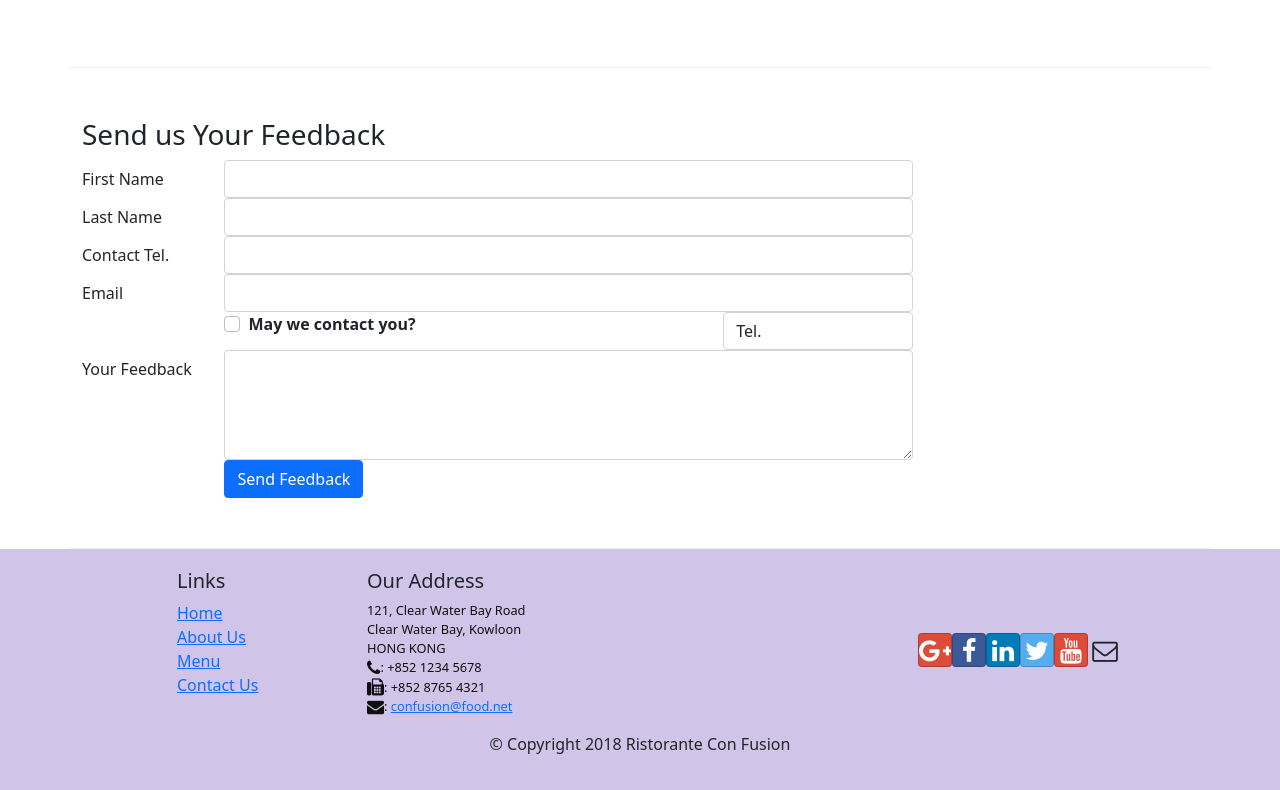
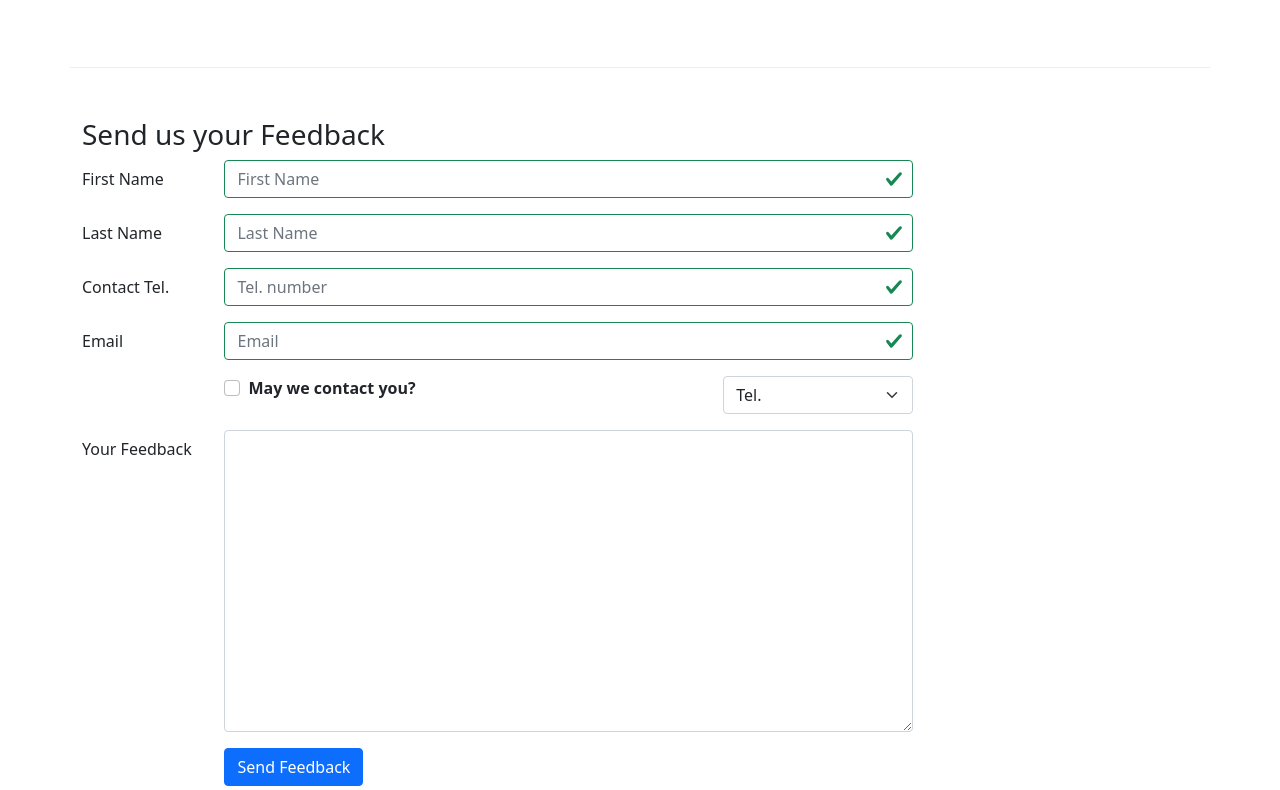
Before and after one commit to BuiTriThuc/ReactProject_FER, a React (Create React App) app: page /contactus in a window 1280 px wide. Shown: the part 810-1600 px from the top of the page. Built offline with nearby package versions, Linux system fonts and the light colour scheme.

Commit message:
Controlled Form Validation

```diff
--- a/src/components/ContactComponent.js
+++ b/src/components/ContactComponent.js
@@ -1,35 +1,100 @@
-import React from "react"
-import { Link } from "react-router-dom"
+import React, { Component } from "react";
+import {
+  Breadcrumb,
+  BreadcrumbItem,
+  Button,
+  Form,
+  FormGroup,
+  Label,
+  Input,
+  Col,
+  Row,
+  FormFeedback,
+} from "reactstrap";
+import { Link } from "react-router-dom";
 
-import { Breadcrumb, BreadcrumbItem, Button, Label, Col, Row } from "reactstrap"
-import { Formik, ErrorMessage, Form, Field } from "formik"
+class Contact extends Component {
+  constructor(props) {
+    super(props);
+    this.state = {
+      firstname: "",
+      lastname: "",
+      telnum: "",
+      email: "",
+      agree: false,
+      contactType: "Tel.",
+      message: "",
+      touched: {
+        firstname: false,
+        lastname: false,
+        telnum: false,
+        email: false,
+      },
+    };
 
-export default function Contact() {
-	function validate(values) {
-		const errors = {}
-		if (values.firstname && values.firstname.length < 3)
-			errors.firstname = "First name should be >= to 3 characters"
-		else if (values.firstname && values.firstname.length > 10)
-			errors.firstname = "First name should be <= to 10 characters"
+    this.handleInputChange = this.handleInputChange.bind(this);
+    this.handleSubmit = this.handleSubmit.bind(this);
+    this.handleBlur = this.handleBlur.bind(this);
+  }
 
-		if (values.lastname && values.lastname.length < 3)
-			errors.lastname = "Last name should be >= to 3 characters"
-		else if (values.lastname && values.lastname.length > 10)
-			errors.lastname = "Last name should be <= to 10 characters"
+  handleInputChange(event) {
+    const target = event.target;
+    const value = target.type === "checkbox" ? target.checked : target.value;
+    const name = target.name;
+    this.setState({
+      [name]: value,
+    });
+  }
+  handleSubmit(event) {
+    console.log("Current State is: " + JSON.stringify(this.state));
+    alert("Current State is: " + JSON.stringify(this.state));
+    event.preventDefault();
+  }
 
-		const reg = /^\d+$/
-		if (values.telnum && !reg.test(values.telnum))
-			errors.telnum = "Tel. Number should contain only digits."
+  handleBlur = (field) => (evt) => {
+    this.setState({
+      touched: { ...this.state.touched, [field]: true },
+    });
+  };
+
+  validate(firstname, lastname, telnum, email) {
+    const errors = {
+      firstname: "",
+      lastname: "",
+      telnum: "",
+      email: "",
+    };
+
+    if (this.state.touched.firstname && firstname.length < 3)
+      errors.firstname = "First Name should be >= 3 characters";
+    else if (this.state.touched.firstname && firstname.length > 10)
+      errors.firstname = "First Name should be <= 10 characters";
+
+    if (this.state.touched.lastname && lastname.length < 3)
+      errors.lastname = "Last Name should be >= 3 characters";
+    else if (this.state.touched.lastname && lastname.length > 10)
+      errors.lastname = "Last Name should be <= 10 characters";
+
+    const reg = /^\d+$/;
+    if (this.state.touched.telnum && !reg.test(telnum))
+      errors.telnum = "Tel. Number should contain only numbers";
 
     if (
-			values.email &&
-			values.email.split("").filter((x) => x === "@").length !== 1
+      this.state.touched.email &&
+      email.split("").filter((x) => x === "@").length !== 1
     )
-			errors.email = "Email should contain a @ sign."
+      errors.email = "Email should contain a @";
 
-		return errors
+    return errors;
   }
 
+  render() {
+    const errors = this.validate(
+      this.state.firstname,
+      this.state.lastname,
+      this.state.telnum,
+      this.state.email
+    );
     return (
       <div className="container">
         <div className="row">
@@ -62,9 +127,7 @@
               <i className="fa fa-fax"></i>: +852 8765 4321
               <br />
               <i className="fa fa-envelope"></i>:{" "}
-						<a href="mailto:confusion@food.net">
-							confusion@food.net
-						</a>
+              <a href="mailto:confusion@food.net">confusion@food.net</a>
             </address>
           </div>
           <div className="col-12 col-sm-6 offset-sm-1">
@@ -75,7 +138,8 @@
               <a
                 role="button"
                 className="btn btn-primary"
-							href="tel:+85212345678">
+                href="tel:+85212345678"
+              >
                 <i className="fa fa-phone"></i> Call
               </a>
               <a role="button" className="btn btn-info">
@@ -84,7 +148,8 @@
               <a
                 role="button"
                 className="btn btn-success"
-							href="mailto:confusion@food.net">
+                href="mailto:confusion@food.net"
+              >
                 <i className="fa fa-envelope-o"></i> Email
               </a>
             </div>
@@ -92,146 +157,139 @@
         </div>
         <div className="row row-content">
           <div className="col-12">
-					<h3>Send us Your Feedback</h3>
+            <h3>Send us your Feedback</h3>
           </div>
           <div className="col-12 col-md-9">
-					<Formik
-						initialValues={{
-							firstname: "",
-							lastname: "",
-							telnum: "",
-							email: "",
-							agree: false,
-							contactType: "tel",
-							message: "",
-						}}
-						validate={validate}
-						onSubmit={(values, actions) => {
-							console.log(
-								"Current state is: " + JSON.stringify(values)
-							)
-							actions.setSubmitting(false)
-						}}>
-						<Form>
-							<Row className="form-group">
+            <Form onSubmit={this.handleSubmit}>
+              <FormGroup row>
                 <Label htmlFor="firstname" md={2}>
                   First Name
                 </Label>
                 <Col md={10}>
-									<Field
+                  <Input
+                    type="text"
+                    id="firstname"
                     name="firstname"
-										className="form-control"
+                    placeholder="First Name"
+                    value={this.state.firstname}
+                    valid={errors.firstname === ""}
+                    invalid={errors.firstname !== ""}
+                    onBlur={this.handleBlur("firstname")}
+                    onChange={this.handleInputChange}
                   />
-									<ErrorMessage
-										name="firstname"
-										component="div"
-										className="text-danger"
-									/>
+                  <FormFeedback>{errors.firstname}</FormFeedback>
                 </Col>
-							</Row>
-
-							<Row className="form-group">
+              </FormGroup>
+              <FormGroup row>
                 <Label htmlFor="lastname" md={2}>
                   Last Name
                 </Label>
                 <Col md={10}>
-									<Field
+                  <Input
+                    type="text"
+                    id="lastname"
                     name="lastname"
-										className="form-control"
+                    placeholder="Last Name"
+                    value={this.state.lastname}
+                    valid={errors.lastname === ""}
+                    invalid={errors.lastname !== ""}
+                    onBlur={this.handleBlur("lastname")}
+                    onChange={this.handleInputChange}
                   />
-									<ErrorMessage
-										name="lastname"
-										component="div"
-										className="text-danger"
-									/>
+                  <FormFeedback>{errors.lastname}</FormFeedback>
                 </Col>
-							</Row>
-
-							<Row className="form-group">
+              </FormGroup>
+              <FormGroup row>
                 <Label htmlFor="telnum" md={2}>
                   Contact Tel.
                 </Label>
                 <Col md={10}>
-									<Field
+                  <Input
                     type="tel"
+                    id="telnum"
                     name="telnum"
-										className="form-control"
+                    placeholder="Tel. number"
+                    value={this.state.telnum}
+                    valid={errors.telnum === ""}
+                    invalid={errors.telnum !== ""}
+                    onBlur={this.handleBlur("telnum")}
+                    onChange={this.handleInputChange}
                   />
-									<ErrorMessage
-										name="telnum"
-										component="div"
-										className="text-danger"
-									/>
+                  <FormFeedback>{errors.telnum}</FormFeedback>
                 </Col>
-							</Row>
-
-							<Row className="form-group">
+              </FormGroup>
+              <FormGroup row>
                 <Label htmlFor="email" md={2}>
                   Email
                 </Label>
                 <Col md={10}>
-									<Field
+                  <Input
                     type="email"
+                    id="email"
                     name="email"
-										className="form-control"
-									/>
-									<ErrorMessage
-										name="email"
-										component="div"
-										className="text-danger"
+                    placeholder="Email"
+                    value={this.state.email}
+                    valid={errors.email === ""}
+                    invalid={errors.email !== ""}
+                    onBlur={this.handleBlur("email")}
+                    onChange={this.handleInputChange}
                   />
                 </Col>
-							</Row>
-
-							<Row className="form-group">
+              </FormGroup>
+              <FormGroup row>
                 <Col md={{ size: 6, offset: 2 }}>
-									<div className="form-check">
+                  <FormGroup check>
                     <Label check>
-											<Field
+                      <Input
                         type="checkbox"
                         name="agree"
-												className="form-check-input"
+                        checked={this.state.agree}
+                        onChange={this.handleInputChange}
                       />{" "}
                       <strong>May we contact you?</strong>
                     </Label>
-									</div>
+                  </FormGroup>
                 </Col>
                 <Col md={{ size: 3, offset: 1 }}>
-									<Field
-										as="select"
+                  <Input
+                    type="select"
                     name="contactType"
-										className="form-control">
-										<option value="tel">Tel.</option>
-										<option value="email">Email</option>
-									</Field>
+                    value={this.state.contactType}
+                    onChange={this.handleInputChange}
+                  >
+                    <option>Tel.</option>
+                    <option>Email</option>
+                  </Input>
                 </Col>
-							</Row>
-
-							<Row className="form-group">
+              </FormGroup>
+              <FormGroup row>
                 <Label htmlFor="message" md={2}>
                   Your Feedback
                 </Label>
                 <Col md={10}>
-									<Field
-										as="textarea"
+                  <Input
+                    type="textarea"
+                    id="message"
                     name="message"
-										rows="4"
-										className="form-control"
-									/>
+                    rows="12"
+                    value={this.state.message}
+                    onChange={this.handleInputChange}
+                  ></Input>
                 </Col>
-							</Row>
-
-							<Row className="form-group">
+              </FormGroup>
+              <FormGroup row>
                 <Col md={{ size: 10, offset: 2 }}>
                   <Button type="submit" color="primary">
                     Send Feedback
                   </Button>
+                  <FormFeedback>{errors.email}</FormFeedback>
                 </Col>
-							</Row>
+              </FormGroup>
             </Form>
-					</Formik>
           </div>
         </div>
       </div>
-	)
+    );
   }
+}
+export default Contact;
```
Lines whose indentation alone changed are shown as unchanged.
